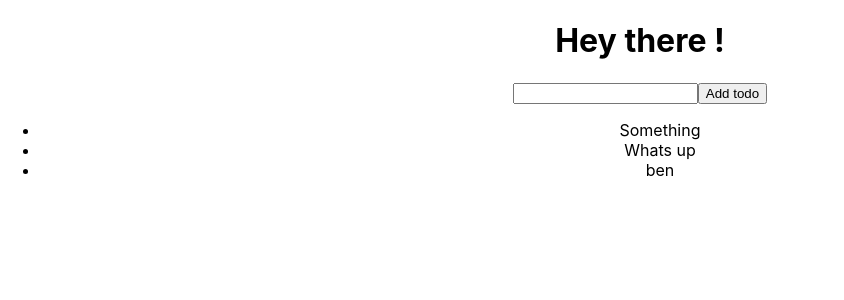
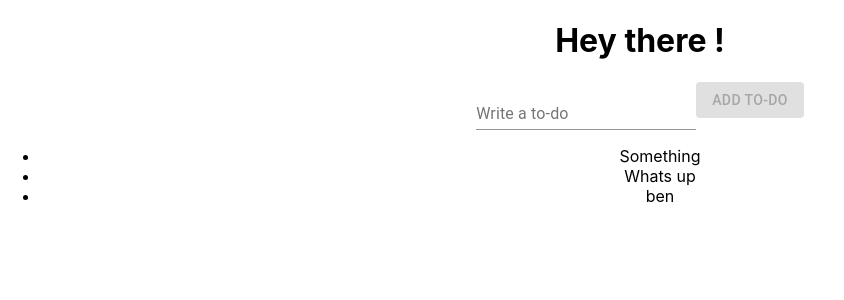
Before and after one commit to ambujbhog/ReactJS_To-do-List, a React (Create React App) app in the folder todo_app/: page / in a window 1280 px wide. Shown: the top 300 px of the page, without its empty margins (0-844 px from the left). Built offline with nearby package versions, Linux system fonts and the light colour scheme.

Commit message:
Added Material UI and updated UI

```diff
--- a/todo_app/package.json
+++ b/todo_app/package.json
@@ -3,6 +3,7 @@
   "version": "0.1.0",
   "private": true,
   "dependencies": {
+    "@material-ui/core": "^4.11.3",
     "@testing-library/jest-dom": "^5.11.9",
     "@testing-library/react": "^11.2.5",
     "@testing-library/user-event": "^12.7.0",
--- a/todo_app/src/App.js
+++ b/todo_app/src/App.js
@@ -1,13 +1,34 @@
 import './App.css';
+import { Button, FormControl, Input, InputLabel } from '@material-ui/core';
 import React, { useState } from 'react';
 
 function App() {
-  const [todos, setTodo] = useState(['Something', 'Whats up','ben']);
+  const [todos, setTodos] = useState(['Something', 'Whats up','ben']);
+  const [input, setInput] = useState('');
+  const addTodo = (event) => {
+    //this will start when we click the button
+    event.preventDefault(); // will stop refresh
+    setTodos([...todos, input]);
+    setInput(''); // clear the input field after clicking submit
+  }
+
   return (
     <div className="App">
       <h1> Hey there !</h1>
-      <input/>
-      <button>Add todo</button>
+      <form>
+
+
+        <FormControl>
+          <InputLabel>Write a to-do</InputLabel>
+          <Input value={input} onChange={event => setInput(event.target.value)}/>
+        </FormControl>
+
+
+        <Button disabled={!input} type='submit' onClick={addTodo} variant="contained" color="primary">
+          Add To-do
+          </Button>
+      </form>
+
       <ul>
         {todos.map(todo => (
           <li>{todo}</li>
```
Also changed, not shown: todo_app/src/Todo.js (added), 1 other file (tests, documents, lock files or other folders).
